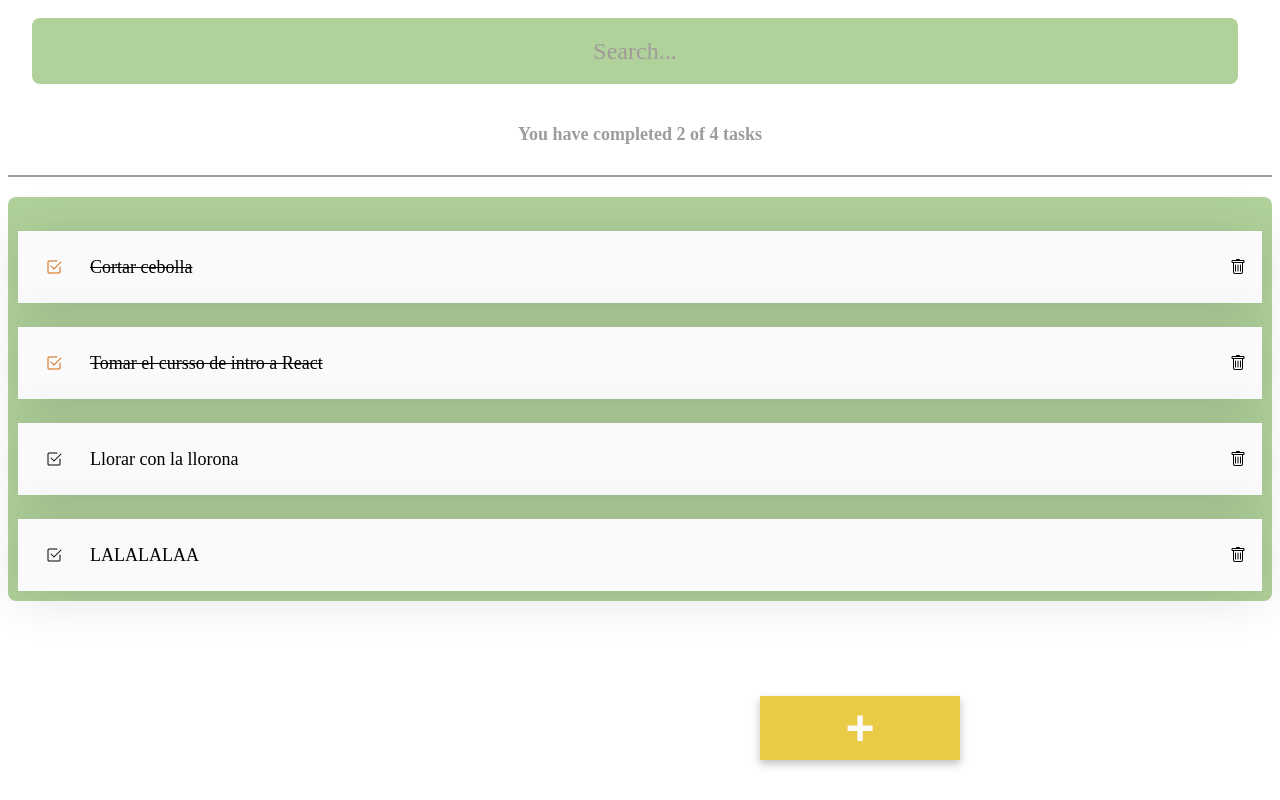
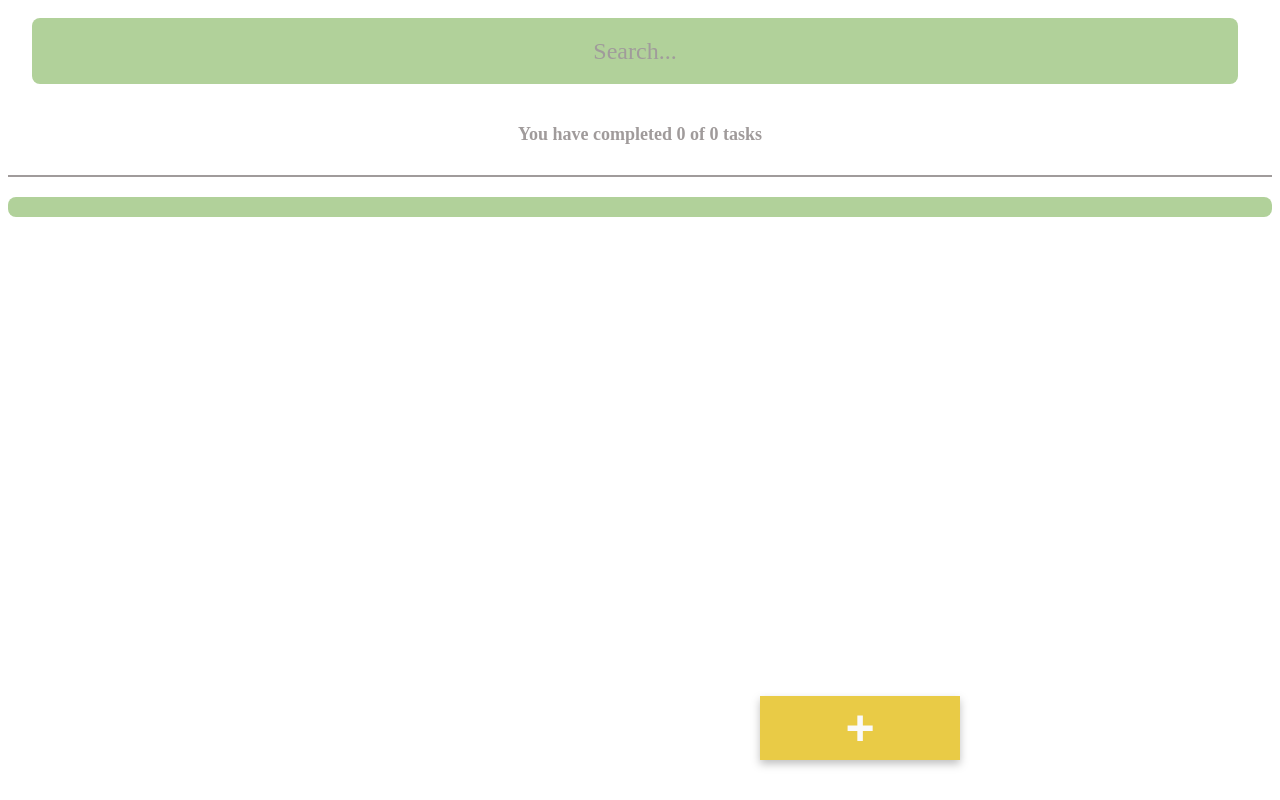
Before and after one commit to StefaniPenaranda/ToDoList, a React (Create React App) app: page / in a window 1280 px wide. Built offline with nearby package versions, Linux system fonts and the light colour scheme.

Commit message:
persistencia de datos- localStorage

```diff
--- a/src/page/App.js
+++ b/src/page/App.js
@@ -6,15 +6,26 @@ import { TodoItem } from '../componets/TodoItem';
 import { CreateTodoButton } from '../componets/CreateTodoButton';
 import '../styles/pages/App.css';
 
-const defaultTodos = [
-  { text: 'Cortar cebolla', completed: true },
-  { text: 'Tomar el cursso de intro a React', completed: true },
-  { text: 'Llorar con la llorona', completed: false },
-  { text: 'LALALALAA', completed: false },
-];
+// const defaultTodos = [
+//   { text: 'Cortar cebolla', completed: true },
+//   { text: 'Tomar el cursso de intro a React', completed: true },
+//   { text: 'Llorar con la llorona', completed: false },
+//   { text: 'LALALALAA', completed: false },
+// ];
 
 function App() {
-  const [todos, setTodos] = React.useState(defaultTodos);
+  const localStorageTodos = localStorage.getItem('TODOS_V1');
+  let parsedTodos;// para los usuarios nuevos que nunca han tenido una tarea
+  if (!localStorageTodos) {
+    // Si el usuario es nuevo no existe un item en localStorage, por lo tanto guardamos uno con un array vacío
+    localStorage.setItem('TODOS_V1', JSON.stringify([]));
+    parsedTodos = [];
+  } else {
+    // Si existen TODOs en el localStorage los regresamos como nuestros todos
+    parsedTodos = JSON.parse(localStorageTodos);
+  }
+
+  const [todos, setTodos] = React.useState(parsedTodos);
   // creandonnuestro estado
   const [searchValue, setSearchValue] = React.useState('');
   //contamos cuantos todos tenemos completados y cuantontenemos entotoal
@@ -37,6 +48,16 @@ function App() {
     // })
     searchTodos = todos.filter(todo => todo.text.toLowerCase().includes(searchValue.toLowerCase()));
   }
+//funciona para
+const safeTodos = (newTodos)=>{
+    const stringConvertTodos = JSON.stringify(setTodos);//convirtiendo los todos a string
+    localStorage.setItem('TODO_V1',stringConvertTodos);
+     // llamamos localStorage(donde queremos guardar la info, enviamos el strign con la nueva actualizacion de todos
+     // )
+     setTodos(newTodos);
+  };
+
+
   // funcion para marcra comocompletados
   const completeTodo = (text) => {
     const todoIndex = todos.findIndex(todo => todo.text === text);
```
